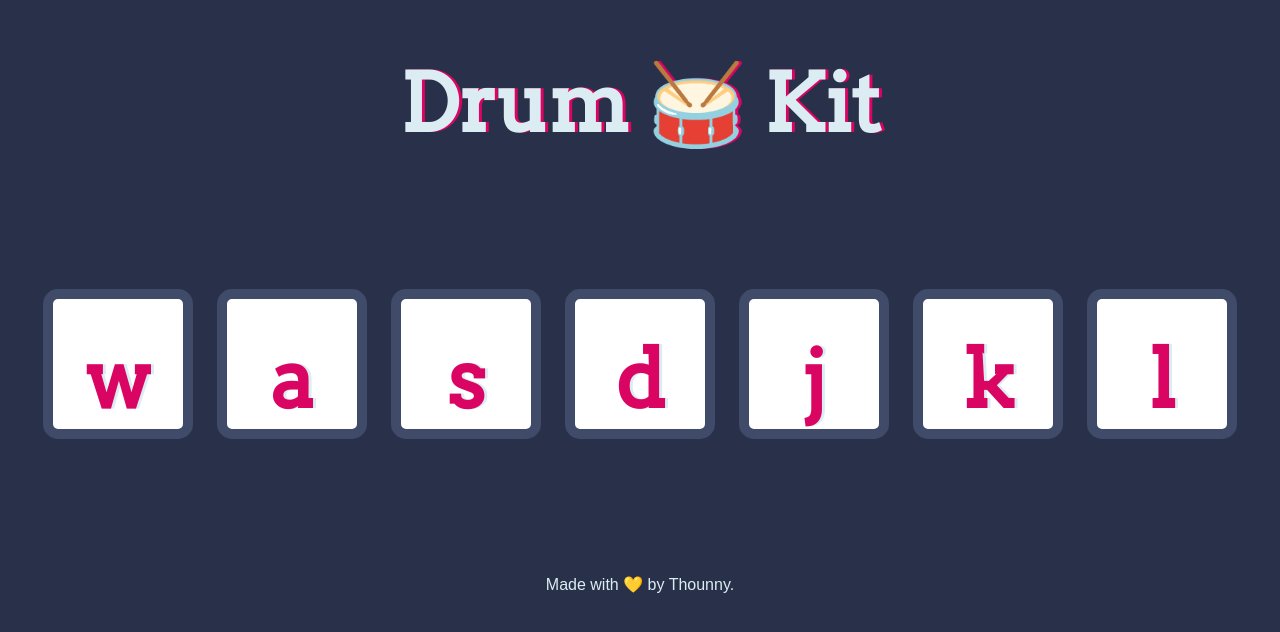
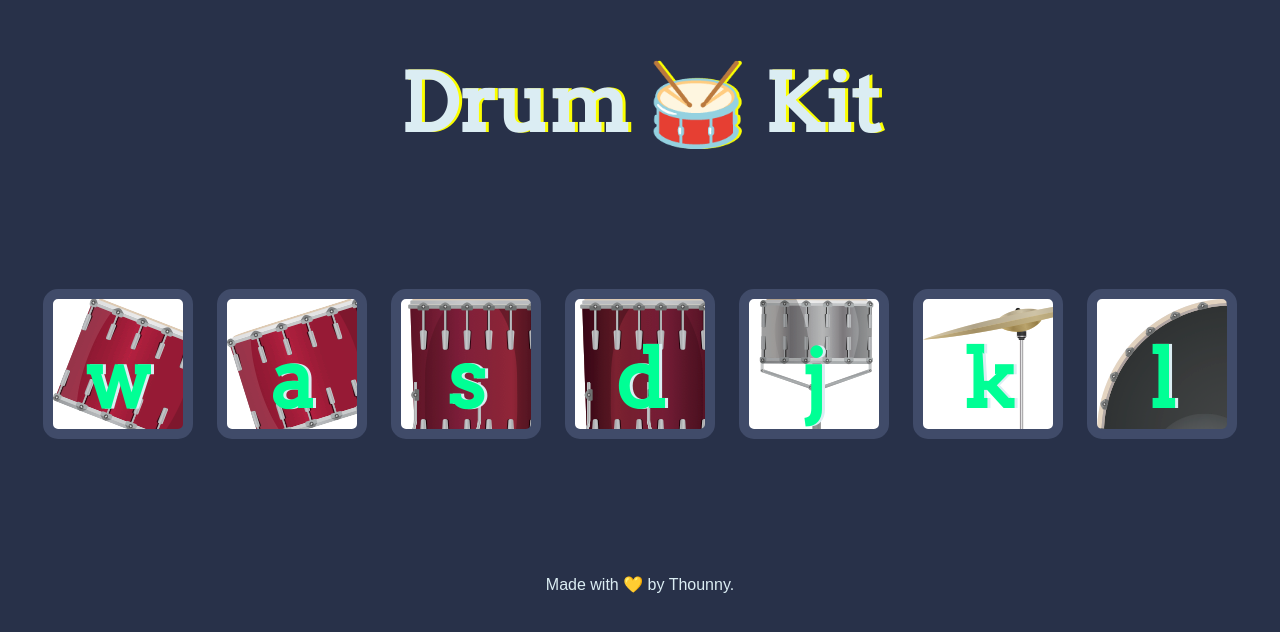
Before and after one commit to thounny/drum-kit, a plain HTML site: page index.html in a window 1280 px wide. Drawn offline with Linux system fonts and the light colour scheme.

Commit message:
modified styles.css

```diff
--- a/styles.css
+++ b/styles.css
@@ -7,8 +7,7 @@ h1 {
     font-size: 5rem;
     color: #DBEDF3;
     font-family: "Arvo", cursive;
-  text-shadow: 3px 0 #DA0463;
-
+    text-shadow: 3px 0 #fbff00;
 }
 
 footer {
@@ -17,31 +16,31 @@ footer {
 }
 
 .w {
-
+    background-image: url("images/tom1.png");
 }
 
 .a {
-
+    background-image: url("images/tom2.png");
 }
 
 .s {
-
+    background-image: url("images/tom3.png");
 }
 
 .d {
-
+    background-image: url("images/tom4.png");
 }
 
 .j {
-
+    background-image: url("images/snare.png");
 }
 
 .k {
-
+    background-image: url("images/crash.png");
 }
 
 .l {
-
+    background-image: url("images/kick.png");
 }
 
 .set {
@@ -49,17 +48,17 @@ footer {
 }
 
 .game-over {
-  background-color: red;
+    background-color: rgb(0, 255, 255);
     opacity: 0.8;
 }
 
 .pressed {
-  box-shadow: 0 3px 4px 0 #DBEDF3;
+    box-shadow: 0 3px 4px 0 #ffe600;
     opacity: 0.5;
 }
 
 .red {
-  color: red;
+    color: rgb(255, 0, 0);
 }
 
 .drum {
@@ -69,7 +68,7 @@ footer {
     font-family: 'Arvo', cursive;
     line-height: 2;
     font-weight: 900;
-  color: #DA0463;
+    color: #00ff95;
     text-shadow: 3px 0 #DBEDF3;
     border-radius: 15px;
     display: inline-block;
```
Lines whose indentation alone changed are shown as unchanged.
